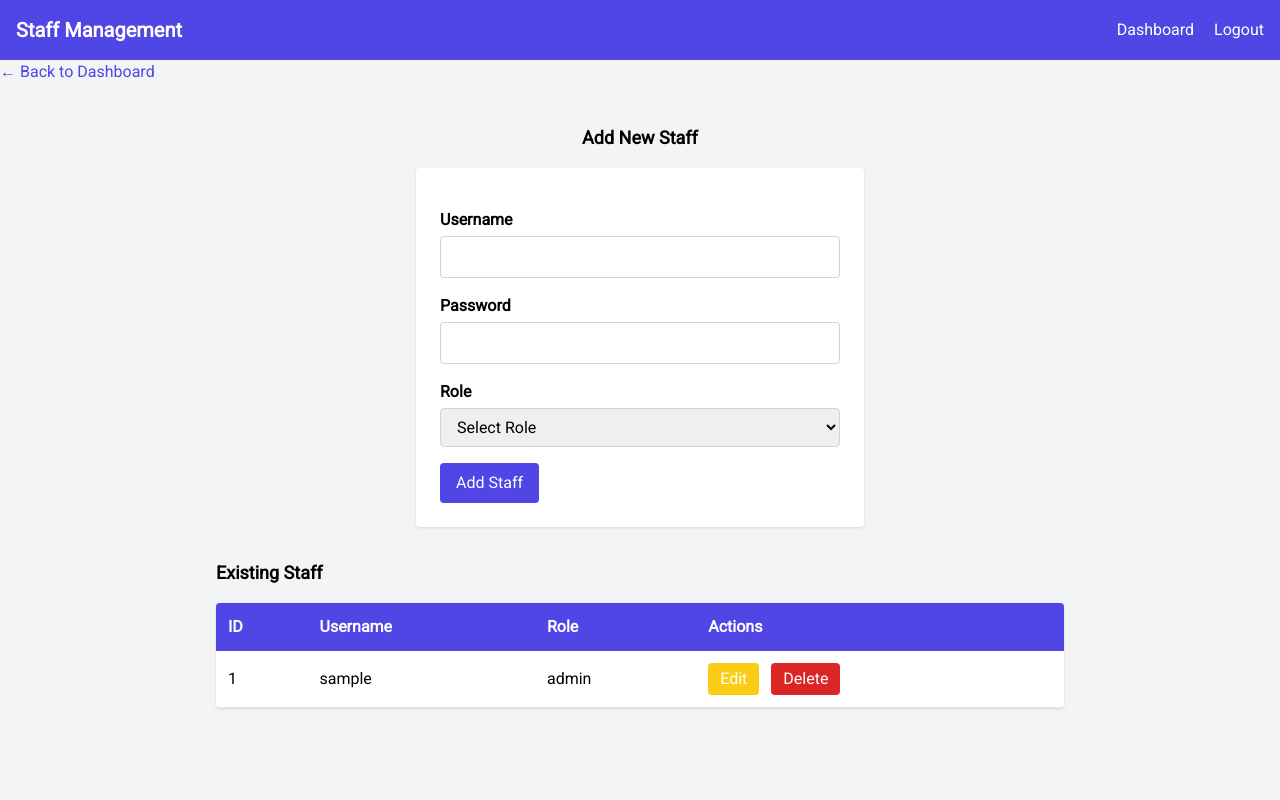
After one commit to itsmecarllauro/blackboxai-1745756109705, a PHP site: page /staff_management.php in a window 1280 px wide. The commit adds this page. Run offline with PHP 8.4, Linux system fonts and the light colour scheme; the visitor is signed in with stand-in values (Sample User, id 1); tables that the repository leaves empty or names only in its code hold one stand-in row (values such as "Sample post"); some libraries are stand-ins or nearby versions.

Commit message:
Add files via upload

```diff
--- /dev/null
+++ b/config.php
@@ -0,0 +1,23 @@
+<?php
+// config.php - Database connection using MySQL
+
+$host = 'localhost';
+$dbname = 'coffee_shop';
+$user = 'root';
+$pass = '';
+
+$db = null;
+
+function connectDB() {
+    global $host, $dbname, $user, $pass, $db;
+    try {
+        $db = new PDO("mysql:host=$host;dbname=$dbname;charset=utf8mb4", $user, $pass);
+        $db->setAttribute(PDO::ATTR_ERRMODE, PDO::ERRMODE_EXCEPTION);
+        return $db;
+    } catch (PDOException $e) {
+        die("DB ERROR: " . $e->getMessage());
+    }
+}
+
+$db = connectDB();
+?>
--- a/sell_product.php
+++ b/sell_product.php
@@ -220,7 +220,7 @@ $products = $db->query("SELECT * FROM products ORDER BY category ASC, name ASC")
                 <p class="text-gray-500">No items added.</p>
             </div>
             <div class="mb-4 flex justify-between items-center">
-                <div class="font-semibold text-lg">Total: <span id="billTotal">$0.00</span></div>
+                <div class="font-semibold text-lg">Total: <span id="billTotal">₱0.00</span></div>
                 <label for="amount_paid" class="block font-semibold mb-1">Amount Paid</label>
                 <input type="number" step="0.01" min="0" id="amount_paid" name="amount_paid" value="<?php echo htmlspecialchars($amount_paid ?? ''); ?>" required class="w-32 border border-gray-300 rounded px-3 py-2 focus:outline-none focus:ring-2 focus:ring-indigo-500" />
             </div>
@@ -348,7 +348,7 @@ $products = $db->query("SELECT * FROM products ORDER BY category ASC, name ASC")
 
                 billItems.appendChild(div);
             });
-            billTotal.textContent = '$' + total.toFixed(2);
+            billTotal.textContent = '₱' + total.toFixed(2);
 
             // Update hidden input with order JSON
             orderInput.value = JSON.stringify(bill);
--- /dev/null
+++ b/staff_management.php
@@ -0,0 +1,190 @@
+<?php
+session_start();
+if (!isset($_SESSION['user_id']) || $_SESSION['role'] !== 'admin') {
+    header('Location: index.php');
+    exit;
+}
+require 'config.php';
+
+$message = '';
+if ($_SERVER['REQUEST_METHOD'] === 'POST') {
+    $action = $_POST['action'] ?? '';
+    $id = intval($_POST['id'] ?? 0);
+    $username = trim($_POST['username'] ?? '');
+    $password = $_POST['password'] ?? '';
+    $role = $_POST['role'] ?? '';
+
+    if ($action === 'add' && $username && $password && in_array($role, ['admin', 'cashier'])) {
+        // Check if username exists
+        $stmt = $db->prepare("SELECT id FROM users WHERE username = :username");
+        $stmt->bindValue(':username', $username);
+        $stmt->execute();
+        if ($stmt->fetch()) {
+            $message = "Username already exists.";
+        } else {
+            $hashed_password = password_hash($password, PASSWORD_DEFAULT);
+            $stmt = $db->prepare("INSERT INTO users (username, password, role) VALUES (:username, :password, :role)");
+            $stmt->bindValue(':username', $username);
+            $stmt->bindValue(':password', $hashed_password);
+            $stmt->bindValue(':role', $role);
+            $stmt->execute();
+            $message = "Staff added successfully.";
+        }
+    } elseif ($action === 'update' && $id && $username && in_array($role, ['admin', 'cashier'])) {
+        if ($password) {
+            $hashed_password = password_hash($password, PASSWORD_DEFAULT);
+            $stmt = $db->prepare("UPDATE users SET username = :username, password = :password, role = :role WHERE id = :id");
+            $stmt->bindValue(':password', $hashed_password);
+        } else {
+            $stmt = $db->prepare("UPDATE users SET username = :username, role = :role WHERE id = :id");
+        }
+        $stmt->bindValue(':username', $username);
+        $stmt->bindValue(':role', $role);
+        $stmt->bindValue(':id', $id);
+        $stmt->execute();
+        $message = "Staff updated successfully.";
+    } elseif ($action === 'delete' && $id) {
+        $stmt = $db->prepare("DELETE FROM users WHERE id = :id");
+        $stmt->bindValue(':id', $id);
+        $stmt->execute();
+        $message = "Staff deleted successfully.";
+    }
+}
+
+$staff = $db->query("SELECT id, username, role FROM users ORDER BY id DESC")->fetchAll(PDO::FETCH_ASSOC);
+?>
+<!DOCTYPE html>
+<html lang="en">
+<head>
+    <meta charset="UTF-8" />
+    <meta name="viewport" content="width=device-width, initial-scale=1" />
+    <title>Staff Management</title>
+    <script src="https://cdn.tailwindcss.com"></script>
+    <link rel="stylesheet" href="https://cdnjs.cloudflare.com/ajax/libs/font-awesome/6.0.0-beta3/css/all.min.css" />
+    <link href="https://fonts.googleapis.com/css2?family=Roboto&display=swap" rel="stylesheet" />
+    <style>
+        body {
+            font-family: 'Roboto', sans-serif;
+        }
+    </style>
+</head>
+<body class="bg-gray-100 min-h-screen">
+    <header class="bg-indigo-600 text-white p-4 flex justify-between items-center">
+        <h1 class="text-xl font-bold">Staff Management</h1>
+        <div>
+            <a href="admin_dashboard.php" class="mr-4 text-white">Dashboard</a>
+            <a href="logout.php" class="text-white">Logout</a>
+        </div>
+    </header>
+    <div class="mb-4">
+            <a href="admin_dashboard.php" class="inline-block text-indigo-600 ">&larr; Back to Dashboard</a>
+        </div>
+    <main class="p-6 max-w-4xl mx-auto">
+        <?php if ($message): ?>
+            <div class="bg-green-100 text-green-700 p-3 rounded mb-4"><?php echo htmlspecialchars($message); ?></div>
+        <?php endif; ?>
+        <section class="mb-8 flex justify-center">
+            <div class="w-full max-w-md">
+                <h2 class="text-lg font-semibold mb-4 text-center">Add New Staff</h2>
+                <form method="POST" class="space-y-4 bg-white p-6 rounded shadow">
+                    <input type="hidden" name="action" value="add" />
+                    <div>
+                        <label for="username" class="block mb-1 font-semibold">Username</label>
+                        <input type="text" id="username" name="username" required class="w-full border border-gray-300 rounded px-3 py-2 focus:outline-none focus:ring-2 focus:ring-indigo-500" />
+                    </div>
+                    <div>
+                        <label for="password" class="block mb-1 font-semibold">Password</label>
+                        <input type="password" id="password" name="password" required class="w-full border border-gray-300 rounded px-3 py-2 focus:outline-none focus:ring-2 focus:ring-indigo-500" />
+                    </div>
+                    <div>
+                        <label for="role" class="block mb-1 font-semibold">Role</label>
+                        <select id="role" name="role" required class="w-full border border-gray-300 rounded px-3 py-2 focus:outline-none focus:ring-2 focus:ring-indigo-500">
+                            <option value="">Select Role</option>
+                            <option value="admin">Admin</option>
+                            <option value="cashier">Cashier</option>
+                        </select>
+                    </div>
+                    <button type="submit" class="bg-indigo-600 text-white py-2 px-4 rounded hover:bg-indigo-700 transition">Add Staff</button>
+                </form>
+            </div>
+        </section>
+        <section>
+            <h2 class="text-lg font-semibold mb-4">Existing Staff</h2>
+            <table class="w-full bg-white rounded shadow overflow-hidden">
+                <thead class="bg-indigo-600 text-white">
+                    <tr>
+                        <th class="p-3 text-left">ID</th>
+                        <th class="p-3 text-left">Username</th>
+                        <th class="p-3 text-left">Role</th>
+                        <th class="p-3 text-left">Actions</th>
+                    </tr>
+                </thead>
+                <tbody>
+                    <?php foreach ($staff as $member): ?>
+                    <tr class="border-b border-gray-200">
+                        <td class="p-3"><?php echo $member['id']; ?></td>
+                        <td class="p-3"><?php echo htmlspecialchars($member['username']); ?></td>
+                        <td class="p-3"><?php echo htmlspecialchars($member['role']); ?></td>
+                        <td class="p-3 space-x-2">
+                            <button onclick="editStaff(<?php echo $member['id']; ?>, '<?php echo htmlspecialchars(addslashes($member['username'])); ?>', '<?php echo $member['role']; ?>')" class="bg-yellow-400 text-white px-3 py-1 rounded hover:bg-yellow-500 transition">Edit</button>
+                            <form method="POST" class="inline" onsubmit="return confirm('Are you sure you want to delete this staff member?');">
+                                <input type="hidden" name="action" value="delete" />
+                                <input type="hidden" name="id" value="<?php echo $member['id']; ?>" />
+                                <button type="submit" class="bg-red-600 text-white px-3 py-1 rounded hover:bg-red-700 transition">Delete</button>
+                            </form>
+                        </td>
+                    </tr>
+                    <?php endforeach; ?>
+                    <?php if (empty($staff)): ?>
+                    <tr>
+                        <td colspan="4" class="p-3 text-center text-gray-500">No staff found.</td>
+                    </tr>
+                    <?php endif; ?>
+                </tbody>
+            </table>
+        </section>
+
+        <div id="editModal" class="fixed inset-0 bg-black bg-opacity-50 flex items-center justify-center hidden">
+            <div class="bg-white p-6 rounded shadow max-w-md w-full">
+                <h3 class="text-lg font-semibold mb-4">Edit Staff</h3>
+                <form method="POST" id="editForm" class="space-y-4">
+                    <input type="hidden" name="action" value="update" />
+                    <input type="hidden" name="id" id="editId" />
+                    <div>
+                        <label for="editUsername" class="block mb-1 font-semibold">Username</label>
+                        <input type="text" id="editUsername" name="username" required class="w-full border border-gray-300 rounded px-3 py-2 focus:outline-none focus:ring-2 focus:ring-indigo-500" />
+                    </div>
+                    <div>
+                        <label for="editPassword" class="block mb-1 font-semibold">Password (leave blank to keep current)</label>
+                        <input type="password" id="editPassword" name="password" class="w-full border border-gray-300 rounded px-3 py-2 focus:outline-none focus:ring-2 focus:ring-indigo-500" />
+                    </div>
+                    <div>
+                        <label for="editRole" class="block mb-1 font-semibold">Role</label>
+                        <select id="editRole" name="role" required class="w-full border border-gray-300 rounded px-3 py-2 focus:outline-none focus:ring-2 focus:ring-indigo-500">
+                            <option value="admin">Admin</option>
+                            <option value="cashier">Cashier</option>
+                        </select>
+                    </div>
+                    <div class="flex justify-end space-x-4">
+                        <button type="button" onclick="closeEditModal()" class="px-4 py-2 rounded border border-gray-300 hover:bg-gray-100">Cancel</button>
+                        <button type="submit" class="bg-indigo-600 text-white px-4 py-2 rounded hover:bg-indigo-700 transition">Save</button>
+                    </div>
+                </form>
+            </div>
+        </div>
+
+    </main>
+    <script>
+        function editStaff(id, username, role) {
+            document.getElementById('editId').value = id;
+            document.getElementById('editUsername').value = username;
+            document.getElementById('editRole').value = role;
+            document.getElementById('editPassword').value = '';
+            document.getElementById('editModal').classList.remove('hidden');
+        }
+        function closeEditModal() {
+            document.getElementById('editModal').classList.add('hidden');
+        }
+    </script>
+</body>
+</html>
```
Also changed, not shown: admin_dashboard.php (added, +51 -0 lines), cashier_dashboard.php (added, +43 -0 lines), index.php (added, +80 -0 lines), logout.php (added, +7 -0 lines), product_management.php (added, +183 -0 lines), sales_view.php (+5 -5 lines), delete_order.php (line endings or trailing spaces), order_details.php (line endings or trailing spaces), update_order.php (line endings or trailing spaces).
